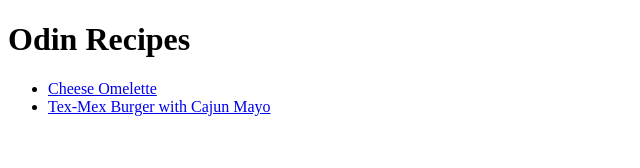
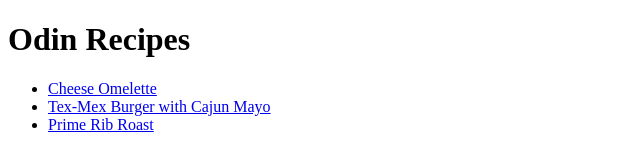
Before and after one commit to VictorGuilhermeC/odin-recipes, a plain HTML site: page index.html in a window 1280 px wide. Shown: the whole page, without its empty margins (0-640 px from the left). Drawn offline with Linux system fonts and the light colour scheme.

Commit message:
feat: add reference to primeribroast.html

```diff
--- a/index.html
+++ b/index.html
@@ -10,6 +10,7 @@
     <ul>
         <li><a href="./recipes/omelette.html">Cheese Omelette</a></li>
         <li><a href="./recipes/texmexcajun.html">Tex-Mex Burger with Cajun Mayo</a></li>
+        <li><a href="./recipes/primeribroast.html">Prime Rib Roast</a></li>
     </ul>
 </body>
 </html>
```
